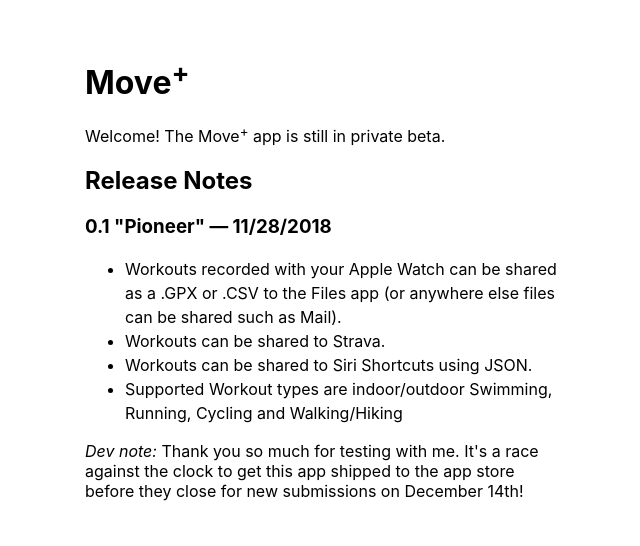
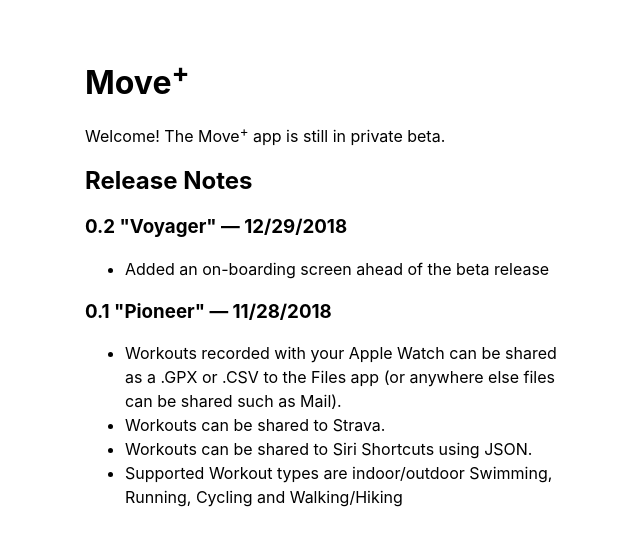
Before and after one commit to moveplusapp/site, a Flask app: page / in a window 1280 px wide. Shown: the top 546 px of the page, without its empty margins (315-955 px from the left). Run offline with Flask 2, Linux system fonts and the light colour scheme.

Commit message:
Adds to changelog

```diff
--- a/templates/index.html
+++ b/templates/index.html
@@ -3,6 +3,10 @@
 <h1>Move<sup>+</sup></h1>
 <p>Welcome! The Move<sup>+</sup> app is still in private beta.</p>
 <h2>Release Notes</h2>
+<h3>0.2 "Voyager" — 12/29/2018</h3>
+<ul>
+    <li>Added an on-boarding screen ahead of the beta release</li>
+</ul>
 <h3>0.1 "Pioneer" — 11/28/2018</h3>
 <ul>
     <li>Workouts recorded with your Apple Watch can be shared as a .GPX or .CSV to the Files app (or anywhere else files can be shared such as Mail).</li>
@@ -10,5 +14,4 @@
     <li>Workouts can be shared to Siri Shortcuts using JSON.</li>
     <li>Supported Workout types are indoor/outdoor Swimming, Running, Cycling and Walking/Hiking</li>
 </ul>
-<p><i>Dev note:</i> Thank you so much for testing with me. It's a race against the clock to get this app shipped to the app store before they close for new submissions on December 14th!</p>
 {% endblock %}
```
